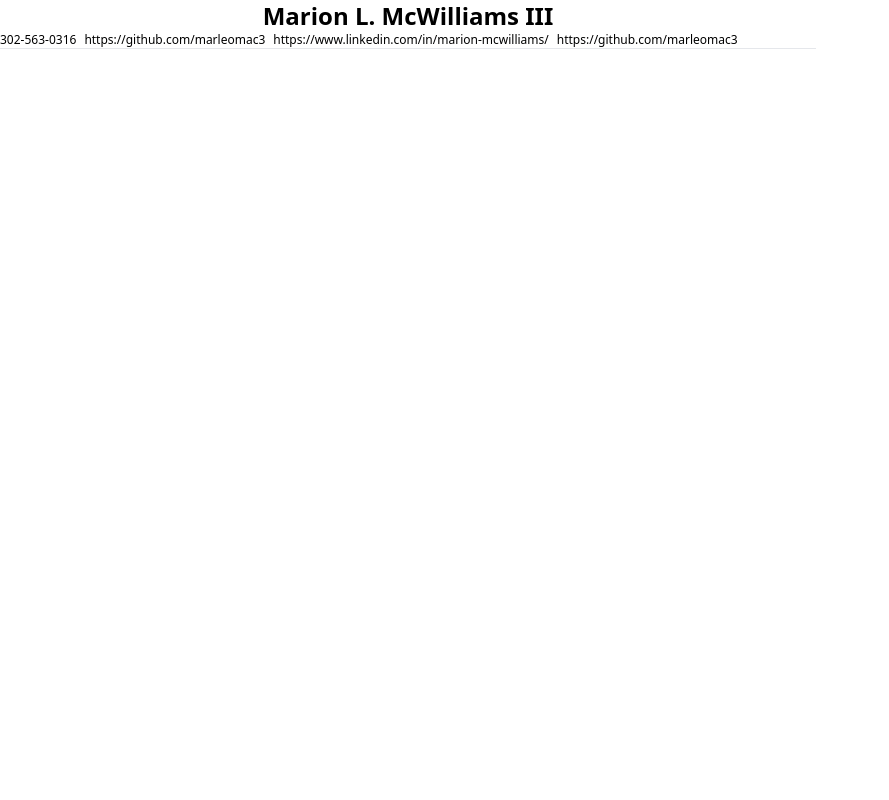
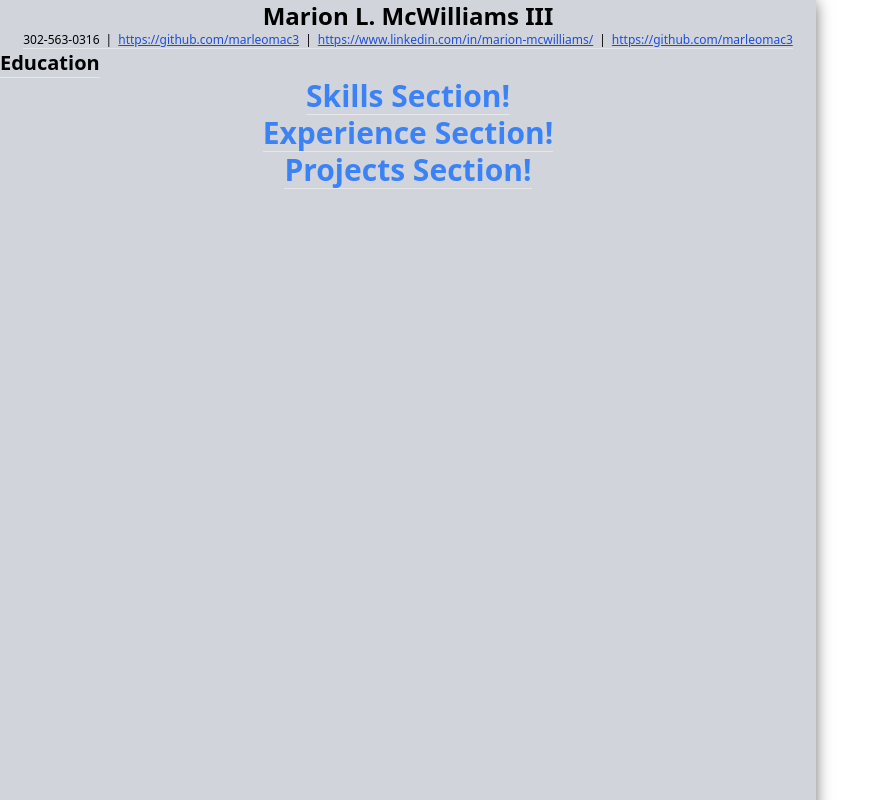
Before and after one commit to marleomac3/Resume, a React (Vite) app: page / in a window 1280 px wide. Shown: the top 800 px of the page, without its empty margins (0-889 px from the left). Built offline with nearby package versions, Linux system fonts and the light colour scheme.

Commit message:
Chore: adds minor styling tweaks. WIP

```diff
--- a/src/App.jsx
+++ b/src/App.jsx
@@ -8,23 +8,25 @@ import ProjectsSection from './components/ProjectsSection';
 function App() {
   return (
     <>
+      <div id='content-div' className='flex flex-col items-center w-[51rem] h-[66rem] bg-gray-300 shadow-[0px_0px_16px_-2px_rgba(0,_0,_0,_0.7)]'>
         <div id='header-section'>
           <HeaderSection />
         </div>
-      <main>
-        <div id='education-section'>
+        <main className='flex flex-col items-center w-full'>
+          <div id='education-section' className='w-full flex'>
             <EducationSection />
           </div>
-        <div id='skills-section'>
+          <div id='skills-section' className='w-full flex justify-center'>
             <SkillsSection />
           </div>
-        <div id='experience-section'>
+          <div id='experience-section' className='w-full flex justify-center'>
             <ExperienceSection />
           </div>
-        <div id='projects-section'>
+          <div id='projects-section' className='w-full flex justify-center'>
             <ProjectsSection />
           </div>
         </main>
+      </div>
     </>
   );
 }
--- a/src/components/EducationSection.jsx
+++ b/src/components/EducationSection.jsx
@@ -3,9 +3,7 @@ import React from 'react';
 export default function EducationSection() {
     return (
         <div className="header">
-            <h1 className="text-3xl font-bold text-center text-blue-500">
-                Education Section!
-            </h1>
+            <h1 className="text-xl font-bold text-left text-black">Education</h1>
             <hr />
         </div>
     );
--- a/src/components/HeaderSection.jsx
+++ b/src/components/HeaderSection.jsx
@@ -2,15 +2,18 @@ import React from 'react';
 
 export default function HeaderSection() {
     return (
-        <div className="w-[51rem] h-[66rem] bg-white">
+        <div className="">
             <h1 className="text-2xl font-bold text-center text-black">
                 Marion L. McWilliams III
             </h1>
-            <div className='flex text-xs gap-2'>
+            <div className='flex text-xs gap-[6px]'>
                 <p>302-563-0316</p>
-                <p><a href="https://github.com/marleomac3" target='_blank'>https://github.com/marleomac3</a></p>
-                <p><a href='https://www.linkedin.com/in/marion-mcwilliams/' target='_blank'>https://www.linkedin.com/in/marion-mcwilliams/</a></p>
-                <p><a href='https://github.com/marleomac3' target='_blank'>https://github.com/marleomac3</a></p>
+                <p>|</p>
+                <p><a href="https://github.com/marleomac3" target='_blank' className='text-blue-700 underline cursor-pointer'>https://github.com/marleomac3</a></p>
+                <p>|</p>
+                <p><a href='https://www.linkedin.com/in/marion-mcwilliams/' target='_blank' className='text-blue-700 underline cursor-pointer'>https://www.linkedin.com/in/marion-mcwilliams/</a></p>
+                <p>|</p>
+                <p><a href='https://github.com/marleomac3' target='_blank' className='text-blue-700 underline cursor-pointer'>https://github.com/marleomac3</a></p>
             </div>
             <hr />
         </div>
```
Lines whose indentation alone changed are shown as unchanged.
